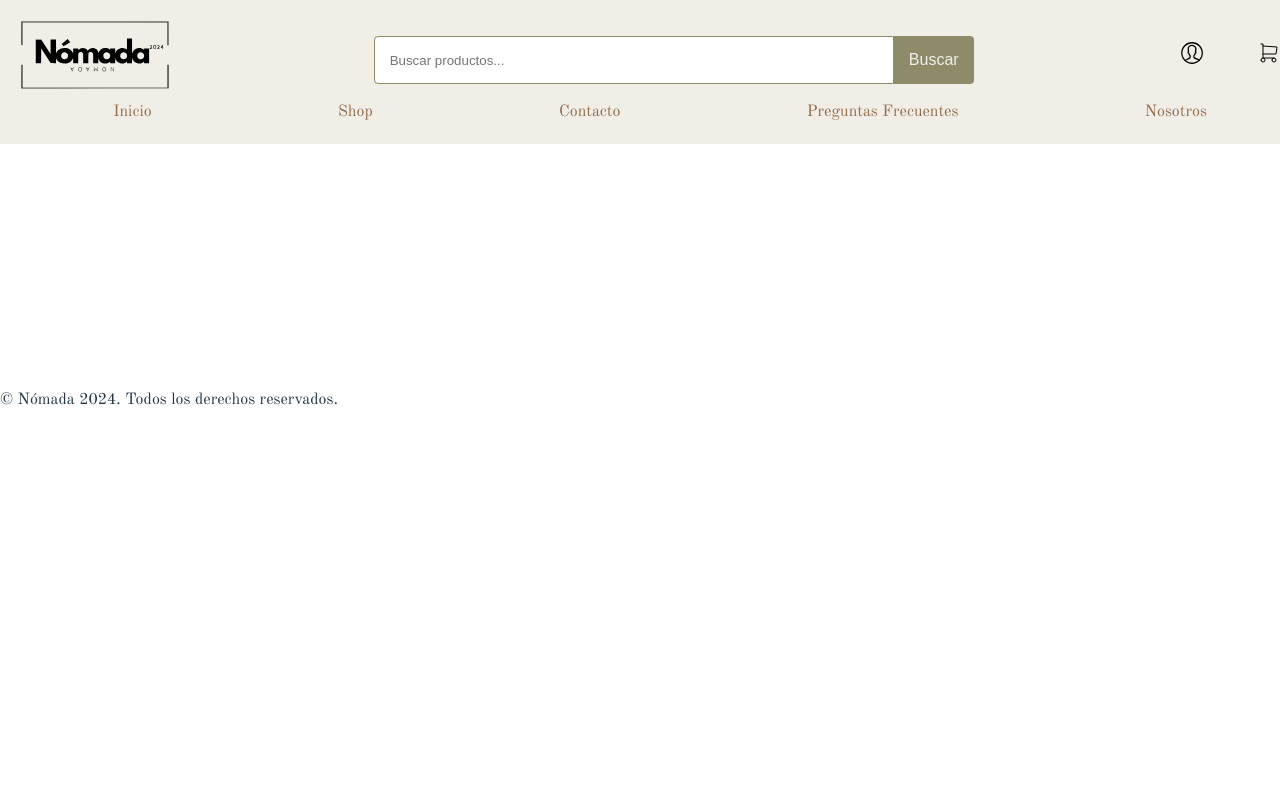
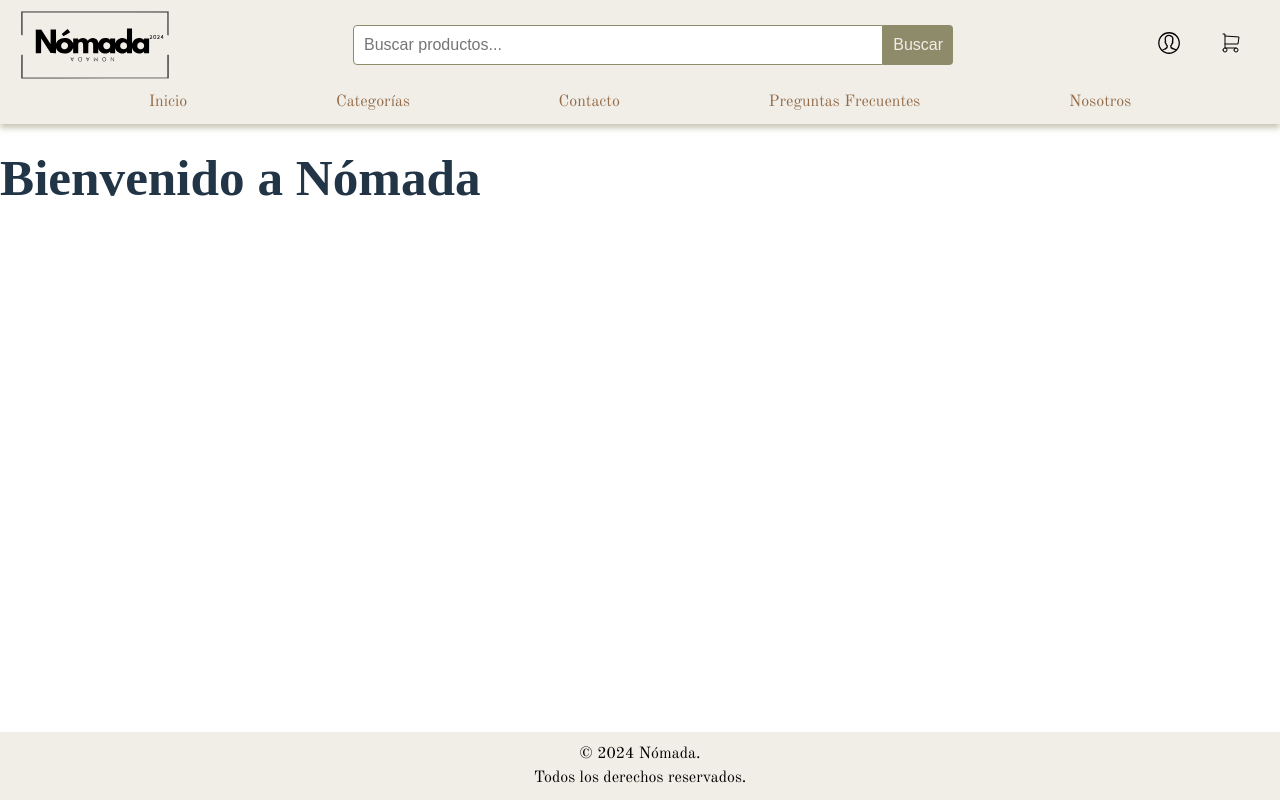
Before and after one commit to lucasgarcia2297/Nomada-Tienda, a React (Vite) app: page / in a window 1280 px wide. Built offline with nearby package versions, Linux system fonts and the light colour scheme; a web font is replaced by a local one.

Commit message:
Change: Header responsive version

```diff
--- a/src/App.css
+++ b/src/App.css
@@ -1,17 +1,30 @@
-#root {
-  --primary-color: #8E8B6B; /* Moss Green */
-  --secondary-color: #A6AA8A; /* Sage */
-  --accent-color: #ECD495; /* Peach Yellow */
-  --background-color: #C19C81; /* Lion */
-  --text-color: #936B47; /* Raw Umber */
-  --logo-color: #000000; /* Black from logo */
-  --logo-background: #f1eee8  ; /* White from logo */
-}
 *{
   list-style: none;
   margin: 0px;
 
 }
+body, html {
+  margin: 0;
+  padding: 0;
+  height: 100%;
+  box-sizing: 0px;
+}
+
+.App {
+  display: flex;
+  flex-direction: column;
+  min-height: 100vh;
+}
+.main-content{
+  flex: 1;
+  margin-top: 100px;
+}
 li{
   list-style: none;
 }
+
+@media (min-width: 980px){
+  .main-content{
+    margin-top: 150px;
+  }
+}
--- a/src/App.jsx
+++ b/src/App.jsx
@@ -7,7 +7,9 @@ function App() {
     <div className="App">
       <Header/>
       <main className="main-content">
-        {/* Contenido principal */}
+        <h1>
+          Bienvenido a Nómada
+        </h1>
       </main>
       <Footer/>
     </div>
--- a/src/Components/Footer.jsx
+++ b/src/Components/Footer.jsx
@@ -1,8 +1,12 @@
+import '../styles/Footer.css';
 
 export const Footer = () => {
   return (
-    <footer>
-      <p>© Nómada 2024. Todos los derechos reservados.</p>
+    <footer className='footer'>
+      <div className="copyright">
+        <p>© 2024 Nómada. </p>
+        <p>Todos los derechos reservados.</p>
+      </div>
     </footer>
   );
 };
--- a/src/Components/Header.jsx
+++ b/src/Components/Header.jsx
@@ -12,10 +12,12 @@ export const Header = () => {
         <div className="logo">
           <img src={Logo} alt="Nómada Logo" className="logo-img" />
         </div>
-        <form className="form-search">
-          <input type="text" className="search-input" placeholder="Buscar productos..." />
-          <button className="search-button" type='search'>Buscar</button>
-        </form>
+        <div className="search-container">
+          <form className="form-search">
+            <input type="text" className="search-input" placeholder="Buscar productos..." />
+            <button className="search-button" type='search'>Buscar</button>
+          </form>
+        </div>
         <div className="header-icons">
           <button className="login-button">
             <IconUser />
@@ -28,7 +30,7 @@ export const Header = () => {
       <nav className="navbar">
         <ul>
           <li><a href="/">Inicio</a></li>
-          <li><a href="/shop">Shop</a></li>
+          <li><a href="/category">Categorías</a></li>
           <li><a href="/contact">Contacto</a></li>
           <li><a href="/faq">Preguntas Frecuentes</a></li>
           <li><a href="/about">Nosotros</a></li>
--- a/src/index.css
+++ b/src/index.css
@@ -1,35 +1,20 @@
 @import url('https://fonts.googleapis.com/css2?family=Old+Standard+TT:wght@400;700&display=swap');
 @import url('https://fonts.googleapis.com/css2?family=Lovadelic&display=swap');
 @import url('https://fonts.googleapis.com/css2?family=Vintage+Dreams&display=swap');
+@import url('https://fonts.googleapis.com/css2?family=Roboto&display=swap');
 
+*{
+  box-sizing: border-box;
+}
 :root {
   font-family: Inter, system-ui, Avenir, Helvetica, Arial, sans-serif;
   line-height: 1.5;
   font-weight: 400;
-
-  color-scheme: light dark;
-  color: rgba(255, 255, 255, 0.87);
-  background-color: #242424;
-
-  font-synthesis: none;
-  text-rendering: optimizeLegibility;
-  -webkit-font-smoothing: antialiased;
-  -moz-osx-font-smoothing: grayscale;
 }
 
-a {
-  font-weight: 500;
-  color: #646cff;
-  text-decoration: inherit;
-}
-a:hover {
-  color: #535bf2;
-}
 
 body {
   margin: 0;
-  display: flex;
-  place-items: center;
   min-width: 320px;
   min-height: 100vh;
 }
@@ -42,16 +27,13 @@ h1 {
 button {
   border-radius: 8px;
   border: 1px solid transparent;
-  padding: 0.6em 1.2em;
+  padding: 0.1em 0.3em;
   font-size: 1em;
   font-weight: 500;
   font-family: inherit;
   background-color: #1a1a1a;
   cursor: pointer;
   transition: border-color 0.25s;
-}
-button:hover {
-  border-color: #646cff;
 }
 button:focus,
 button:focus-visible {
@@ -63,18 +45,20 @@ button:focus-visible {
     color: #213547;
     background-color: #ffffff;
   }
-  a:hover {
-    color: #747bff;
-  }
-  button {
-    background-color: #f9f9f9;
-  }
 }
 
 :root {
   --font-primary: 'Old Standard TT', serif;
   --font-secondary: 'Lovadelic', cursive;
   --font-accent: 'Vintage Dreams', sans-serif;
+
+  --primary-color: #8E8B6B; /* Moss Green */
+  --secondary-color: #A6AA8A; /* Sage */
+  --accent-color: #ECD495; /* Peach Yellow */
+  --background-color: #C19C81; /* Lion */
+  --text-color: #936B47; /* Raw Umber */
+  --logo-color: #000000; /* Black from logo */
+  --logo-background: #f1eee8  ; /* White from logo */
 }
 
 body {
--- /dev/null
+++ b/src/styles/Footer.css
@@ -0,0 +1,8 @@
+.footer {
+  display: flex;
+  flex-direction: column;
+  background-color: var(--logo-background);
+  color: var(--logo-color);
+  padding: 10px;
+  text-align: center;
+}
--- a/src/styles/Header.css
+++ b/src/styles/Header.css
@@ -9,12 +9,24 @@
   top: 0;
   width: 100%;
   z-index: 1000;
+  box-shadow: 0 4px 6px rgba(142, 139, 107, 0.5);
 }
 
 .header-top {
   display: flex;
   justify-content: space-between;
   align-items: center;
+  margin: 0px 10px;
+  flex-wrap: wrap;
+}
+
+.header-middle {
+  width: 100%;
+  margin: 5px 10px;
+}
+
+.login-button {
+  display: none;
 }
 
 .menu-button, .cart-button, .login-button {
@@ -22,11 +34,14 @@
   border: none;
   cursor: pointer;
 }
-
+.menu-button{
+  order:1;
+}
 .logo {
   display: flex;
   justify-content: center;
   align-items: center;
+  order:2;
 }
 
 .logo-img {
@@ -36,30 +51,40 @@
 
 .header-icons {
   display: flex;
-  gap: 10px;
+  width: 10%;
+  justify-content: space-around;
+  order:3;
 }
 
-.form-search{
-  align-self: bottom;
+.search-container {
+  order:4;
+  width: 100%;
+  margin-top: 10px;
+}
+
+.form-search {
+  display: flex;
   width: 100%;
   max-width: 600px;
-  margin-top: 10px;
+  margin: 0 auto;
 }
 
 .search-input {
   flex: 1;
-  padding: 10px;
   border: 1px solid var(--primary-color);
   border-radius: 4px 0 0 4px;
+  padding: 10px;
+  font-size: 16px;
 }
 
 .search-button {
-  padding: 10px;
   background-color: var(--primary-color);
   color: var(--logo-background);
   border: none;
   border-radius: 0 4px 4px 0;
   cursor: pointer;
+  padding: 10px;
+  font-size: 16px;
 }
 
 .navbar {
@@ -69,8 +94,23 @@
 
 /*================== TABLET ==================*/
 @media (min-width: 768px) {
+  .header-top {
+    flex-wrap: nowrap;
+  }
+
+  .search-container {
+    order: 2;
+    width: auto;
+    flex: 1;
+    margin: 0 10px;
+  }
+
   .header-icons {
-    display: flex;
+    order: 3;
+  }
+
+  .logo {
+    order: 1;
   }
 
   .login-button {
@@ -82,27 +122,32 @@
 /*================== DESKTOP ==================*/
 @media (min-width: 980px) {
   .header {
-    padding: 20px;
+    padding: 10px;
   }
+
   .header-top {
     flex-direction: row;
     justify-content: space-between;
+    align-items: center;
   }
-  .form-search{
-    display: flex;
+
+  .search-container {
+    order: 2;
+    width: auto;
     flex: 1;
-    margin-left: 20px;
+    margin: 0 10px;
   }
+
+  .header-icons {
+    order: 3;
+  }
+
+  .logo {
+    order: 1;
+  }
+
   .logo-img {
     width: 150px;
-  }
-
-  .search-input {
-    padding: 15px;
-  }
-
-  .search-button {
-    padding: 15px;
   }
 
   .menu-button {
@@ -116,7 +161,7 @@
 
   .navbar ul {
     display: flex;
-    justify-content: space-around;
+    justify-content: space-evenly;
     list-style: none;
     padding: 0;
   }
```
